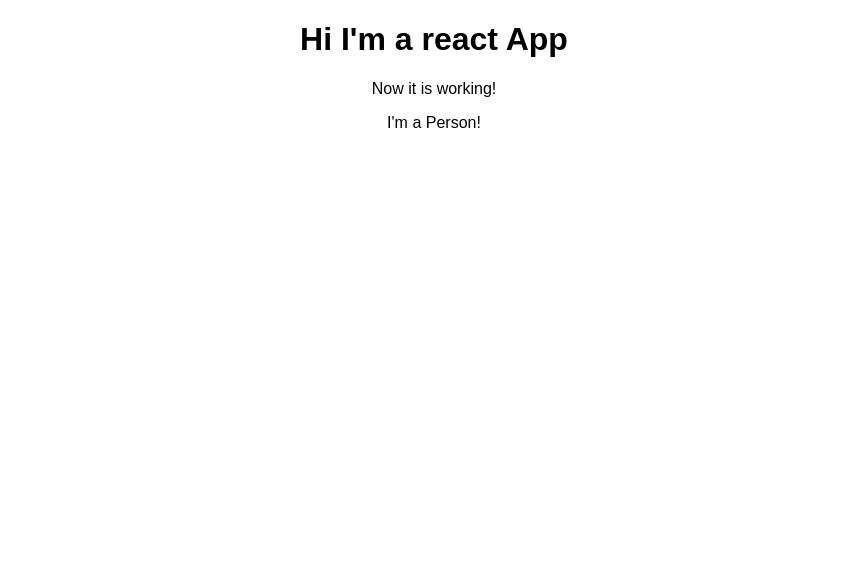
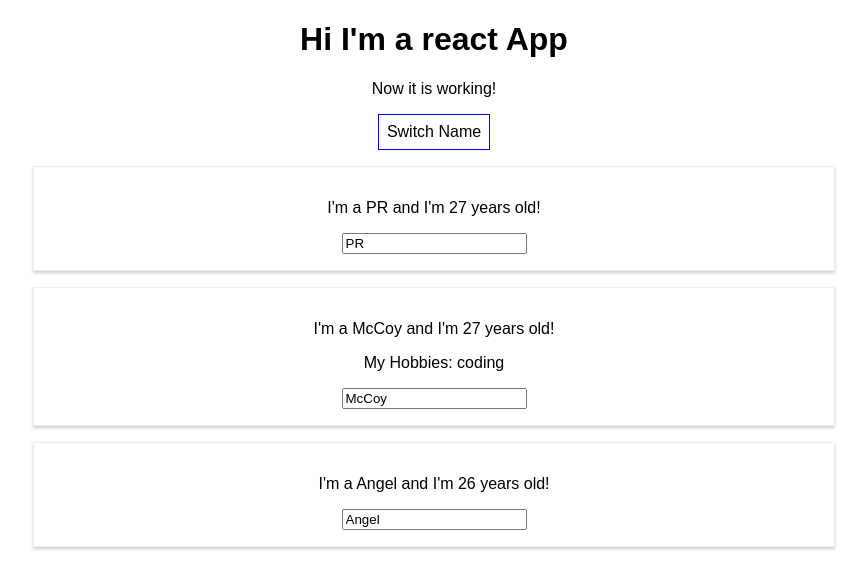
Before and after one commit to PanRes/udemy_react16, a React (Create React App) app: page / in a window 1280 px wide. Shown: the top 588 px of the page, without its empty margins (206-1073 px from the left). Built offline with nearby package versions, Linux system fonts and the light colour scheme.

Commit message:
Section 3 Lecture 47

```diff
--- a/src/App.js
+++ b/src/App.js
@@ -3,12 +3,65 @@ import './App.css';
 import Person from './Person/Person';
 
 class App extends Component {
+
+    state = {
+        persons: [
+            {name:"PR", age:"27"},
+            {name:"McCoy", age:"27"},
+            {name:"Angel", age:"26"},
+        ]
+    }
+
+    switchNameHandler = (newName) => {
+        // console.log("Clicked!")
+        // DON'T DO THIS this.state.persons[0].name = "Panagiotis Ressos"
+        this.setState({persons: [
+                {name:newName, age:"27"},
+                {name:"McCoy", age:"27"},
+                {name:"Angel", age:"26.5"},
+            ]
+        })
+    }
+
+    nameChangedHandler = (event) => {
+        // console.log("Clicked!")
+        // DON'T DO THIS this.state.persons[0].name = "Panagiotis Ressos"
+        this.setState({persons: [
+                {name:'PR', age:"27"},
+                {name:event.target.value, age:"27"},
+                {name:"Angel", age:"26"},
+            ]
+        })
+    }
+
     render() {
+
+        const style = {
+            backgroundColor: 'white',
+            font: 'inherit',
+            border: '1px solid blue',
+            padding: '8px',
+            coursor: 'pointer'
+        };
+
         return (
             <div className="App">
                 <h1>Hi I'm a react App</h1>
                 <p>Now it is working!</p>
-                <Person/>
+                <button
+                    style={style}
+                    onClick={() => this.switchNameHandler('PR!!')}>Switch Name</button>
+                <Person
+                    name={this.state.persons[0].name}
+                    age={this.state.persons[0].age}/>
+                <Person
+                    name={this.state.persons[1].name}
+                    age={this.state.persons[1].age}
+                    click={this.switchNameHandler.bind(this, "Panagiotis")}
+                    changed={this.nameChangedHandler}>My Hobbies: coding</Person>
+                <Person
+                    name={this.state.persons[2].name}
+                    age={this.state.persons[2].age}/>
             </div>
         );
         // return (React.createElement('div', null, React.createElement('h1', {className: 'App'}, 'Now it should work')));
--- /dev/null
+++ b/src/Person/Person.css
@@ -0,0 +1,8 @@
+.Person {
+    width: 60%;
+    margin: 16px auto;
+    border: 1px solid #eee;
+    box-shadow: 0 2px 3px #ccc;
+    padding: 16px;
+    text-align: center;
+}
--- a/src/Person/Person.js
+++ b/src/Person/Person.js
@@ -1,7 +1,14 @@
 import React from 'react';
+import "./Person.css";
 
-const person = () => {
-	return <p>I'm a Person!</p>
-}
+const person = (props) => {
+    return(
+    	<div className="Person">
+			<p onClick={props.click}>I'm a {props.name} and I'm {props.age} years old!</p>
+			<p>{props.children}</p>
+			<input type="text" onChange={props.changed} value={props.name} />
+		</div>
+	)
+};
 
 export default person;
```
